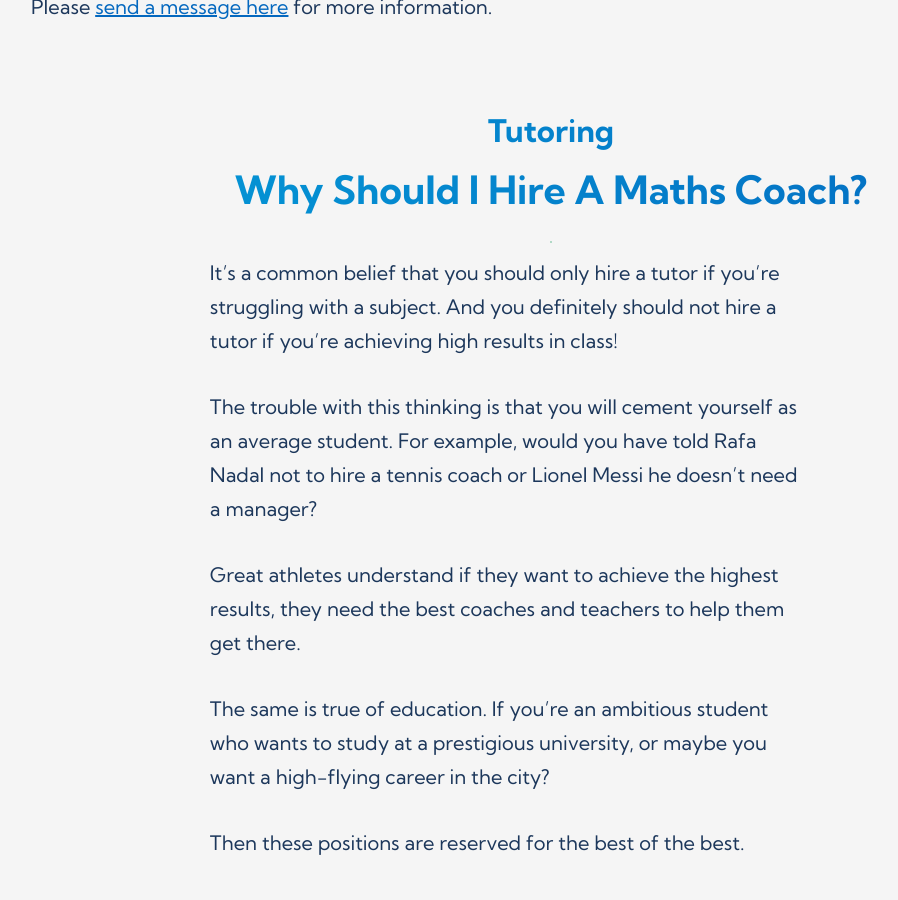
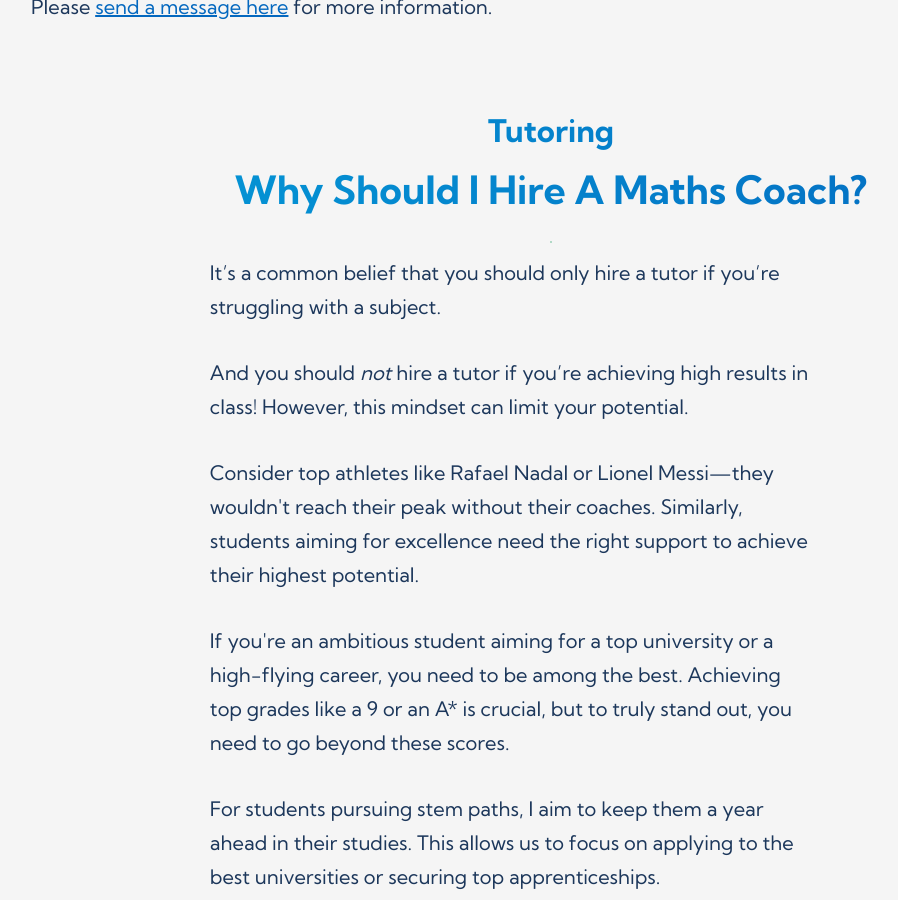
Before and after one commit to GG1982/Jekyll-ggmaths, a Jekyll site: the page built from pages/index.html, in a window 1280 px wide and 900 px high, scrolled down 2908 px. Shown: the whole window, without its empty margins (89-987 px from the left). Built offline with Jekyll 4.4.1, drawn with Linux system fonts in a browser that asks for light colours; some of the changed text lies outside the part shown.

Commit message:
fix paragraphs

```diff
--- a/pages/index.html
+++ b/pages/index.html
@@ -98,31 +98,21 @@ permalink: /
             </h2>
             <div class="coach-container">
                 <div class="coach-body">
-                    <p>It’s a common belief that you should only hire a tutor if you’re struggling with a subject. And you definitely should not hire a tutor if you’re achieving high results in class!</p>
+                    <p>It’s a common belief that you should only hire a tutor if you’re struggling with a subject.</p>
 
-                    <p>The trouble with this thinking is that you will cement yourself as an average student. For example, would you have told Rafa Nadal not to hire a tennis coach or Lionel Messi he doesn’t need a manager?</p>
+                    <p>And you should <em>not</em> hire a tutor if you’re achieving high results in class! However, this mindset can limit your potential.</p>
 
-                    <p>Great athletes understand if they want to achieve the highest results, they need the best coaches and teachers to help them get there.</p>
+                    <p>Consider top athletes like Rafael Nadal or Lionel Messi—they wouldn't reach their peak without their coaches. Similarly, students aiming for excellence need the right support to achieve their highest potential.</p>
 
-                    <p>The same is true of education. If you’re an ambitious student who wants to study at a prestigious university, or maybe you want a high-flying career in the city? </p>
+                    <p>If you're an ambitious student aiming for a top university or a high-flying career, you need to be among the best. Achieving top grades like a 9 or an A* is crucial, but to truly stand out, you need to go beyond these scores.</p>
 
-                    <p>Then these positions are reserved for the best of the best.</p>
+                    <p>For students pursuing stem paths, I aim to keep them a year ahead in their studies. This allows us to focus on applying to the best universities or securing top apprenticeships.</p>
 
-                    <p>To put it bluntly, a grade 9 or an A* is common amongst these applicants. We need to push you beyond, so you can stand out even more.</p>
+                    <p>Many of my top students now study at prestigious institutions like Bath, LSE, and Imperial, or work in competitive industries.</p>
 
-                    <p>With my students who decide to follow a stem path, I always push them to be about a year ahead. It’s so that we can focus on picking from the best universities or finding a top apprenticeship.</p>
+                    <p>My approach is to help students complete GCSE math by Year 10, allowing us to start A-level math in Year 11. This strategy gives them extra time to focus on other subjects and strengthens their A-level preparation.</p>
 
-                    <p>I’ve done this with all my best-performing students, and they’re now studying maths or economics at universities like Bath, LSE and Imperial.</p>
-
-                    <p>One has chosen to work for a financial firm in the city - which I can also help with. </p>
-
-                    <p>I worked with these students providing them with a direct path to take them from great students to elite. And I aim to have completed GCSE maths by year 10. </p>
-
-                    <p>Once we’ve done that, we can shift our focus to A level for year 11.</p>
-
-                    <p>It means that we can spend an extra year, which not only puts us in a stronger position for starting maths at A-level but also frees up time for your other two subjects.</p>
-
-                    <p>It is a lot of work, but the reward is worth it. </p>
+                    <p>It's a challenging path, but the rewards are worth it.</p>
 
                     <p>Please <a href="#contact" class="body-link">send a message here</a> for more information.</p>
                 </div>
```
Also changed, not shown: 6 other files.
